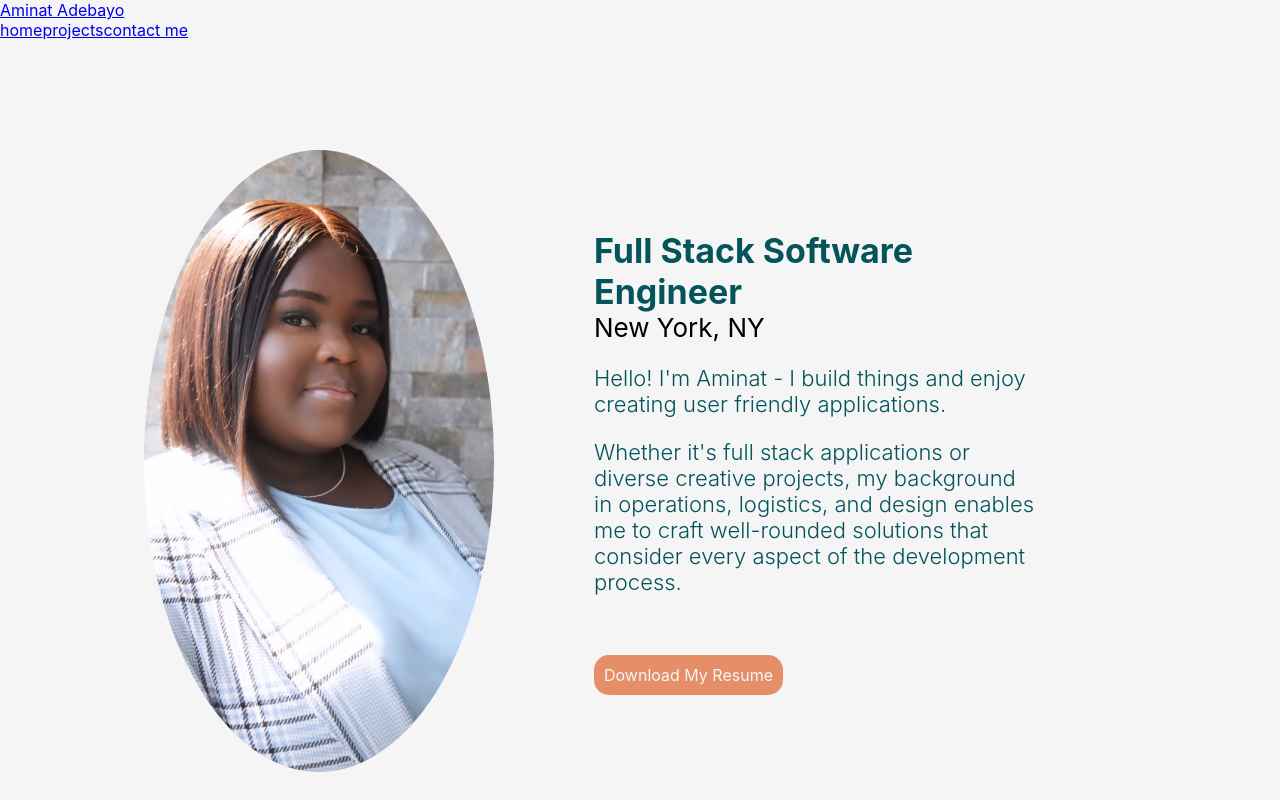
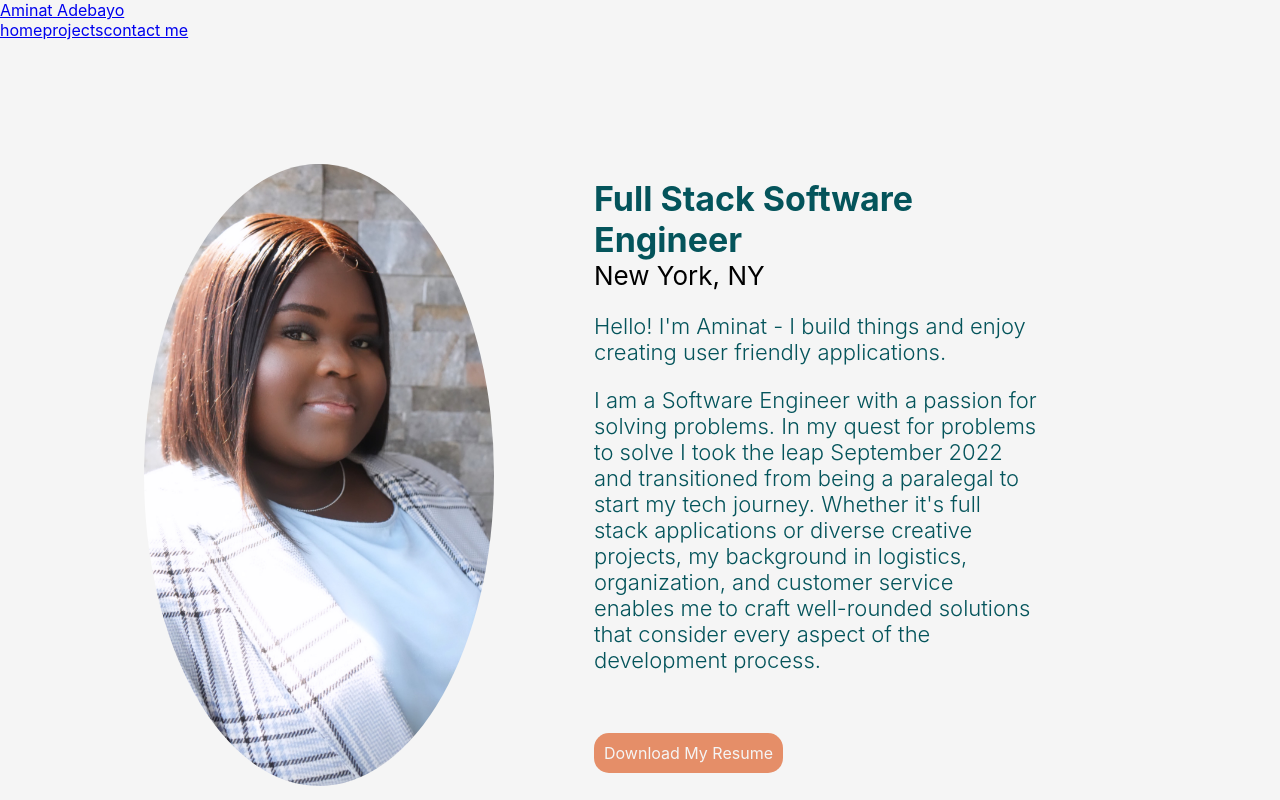
Before and after one commit to Amii911/Portfolio, a React (Create React App) app: page / in a window 1280 px wide. Shown: the top 800 px of the page. Built offline with nearby package versions, Linux system fonts and the light colour scheme; the HTML template or start-up script is replaced by a standard one.

Commit message:
about me

```diff
--- a/src/Components/About/About.jsx
+++ b/src/Components/About/About.jsx
@@ -17,7 +17,7 @@ function About(){
                     <h2>Full Stack Software Engineer</h2>
                     <h3>New York, NY </h3>
                     <p>Hello! I'm Aminat - I build things and enjoy creating user friendly applications.</p>
-                    <p>Whether it's full stack applications or diverse creative projects, my background in operations, logistics, and design enables me to craft well-rounded solutions that consider every aspect of the development process.</p>
+                    <p>I am a Software Engineer with a passion for solving problems. In my quest for problems to solve I took the leap September 2022 and transitioned from being a paralegal to start my tech journey. Whether it's full stack applications or diverse creative projects, my background in logistics, organization, and customer service enables me to craft well-rounded solutions that consider every aspect of the development process.</p>
                     <br/><br/><br/>
                     <a href={resume} download className="resume">Download My Resume</a><br/><br/><br/>
                 </div>
--- a/src/Components/Home/Footer.jsx
+++ b/src/Components/Home/Footer.jsx
@@ -4,7 +4,6 @@ import ContactMe from './ContactMe'
 function Footer() {
   return (
     <div className="footer">
-        <ContactMe/>
     </div>
   )
 }
```
